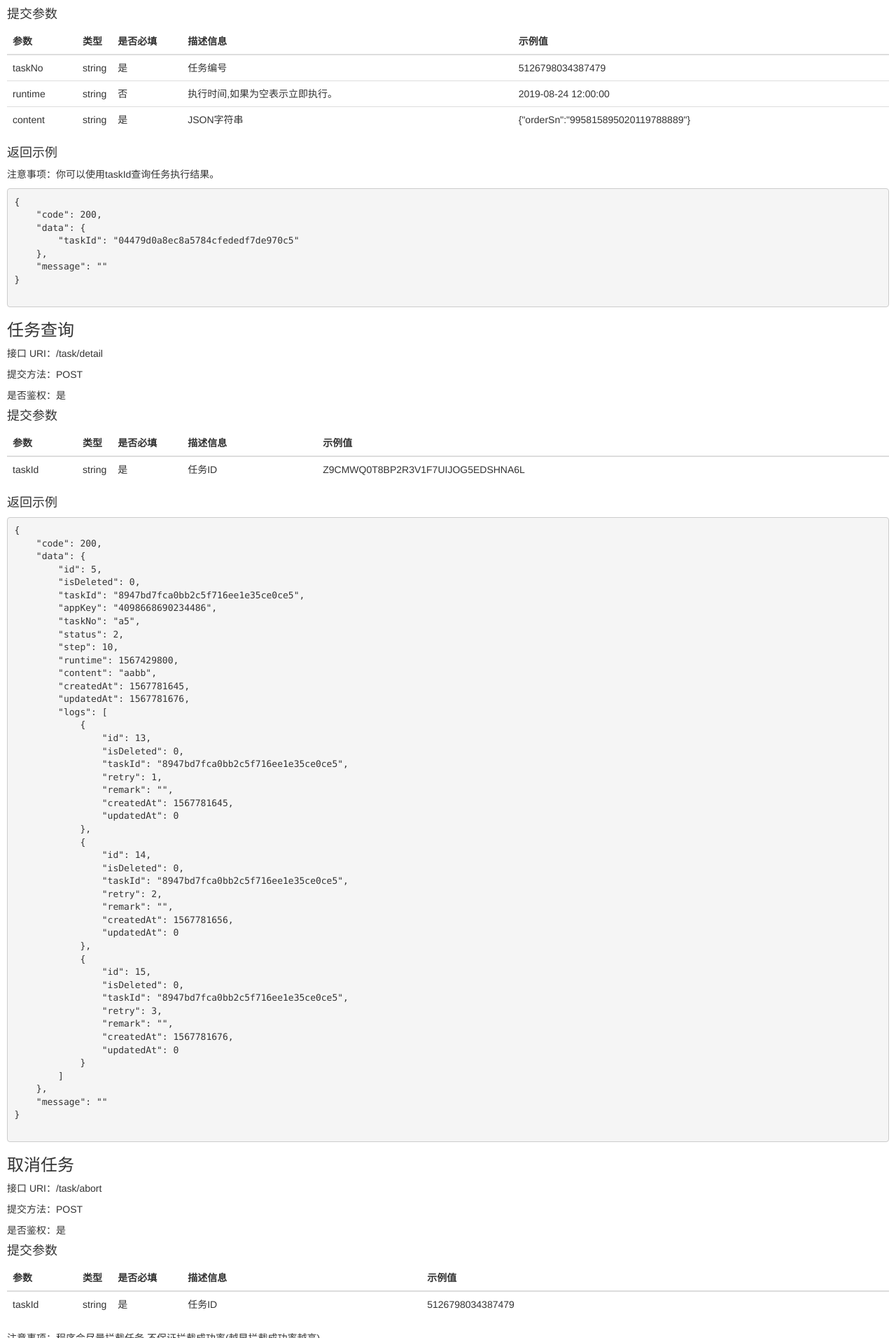
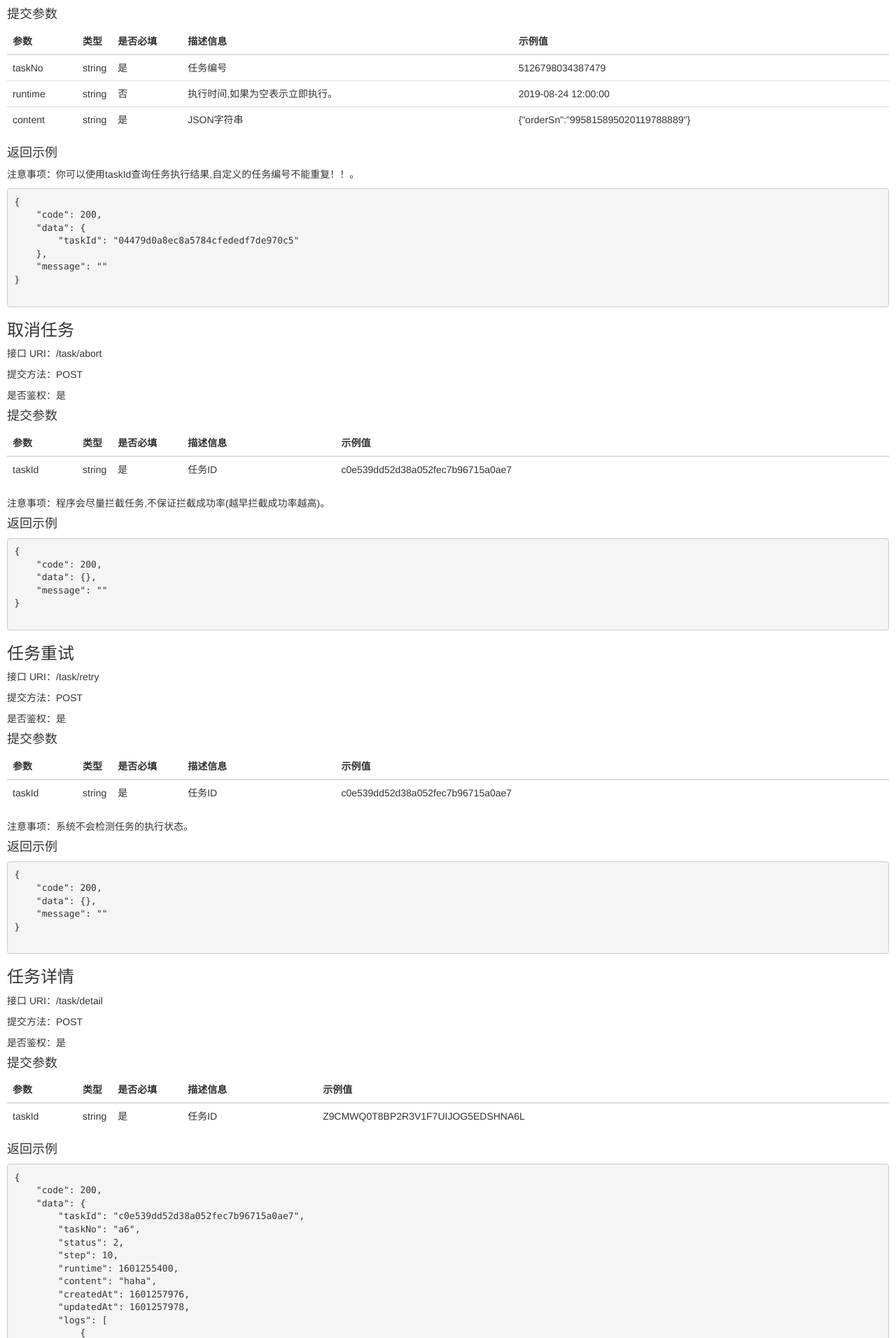
Before and after one commit to longjianghu/good-job, a PHP site: page /resource/views/home/index.php in a window 1280 px wide. Shown: the part 1181-3093 px from the top of the page at 70% size. Run offline with PHP 8.4, Linux system fonts and the light colour scheme.

Commit message:
调整接口说明

```diff
--- a/resource/views/home/index.php
+++ b/resource/views/home/index.php
@@ -127,88 +127,12 @@
         </tbody>
     </table>
     <h4>返回示例</h4>
-    <p>注意事项：你可以使用taskId查询任务执行结果。</p>
+    <p>注意事项：你可以使用taskId查询任务执行结果,自定义的任务编号不能重复！！。</p>
     <pre>
 {
     "code": 200,
     "data": {
         "taskId": "04479d0a8ec8a5784cfededf7de970c5"
-    },
-    "message": ""
-}
-        </pre>
-</section>
-<section class="content">
-    <h3>任务查询</h3>
-    <p>接口 URI：/task/detail</p>
-    <p>提交方法：POST</p>
-    <p>是否鉴权：是</p>
-    <h4>提交参数</h4>
-    <table class="table table-hover">
-        <thead>
-        <tr>
-            <th width="100px">参数</th>
-            <th width="50px">类型</th>
-            <th width="100px">是否必填</th>
-            <th>描述信息</th>
-            <th>示例值</th>
-        </tr>
-        </thead>
-        <tbody>
-        <tr>
-            <td>taskId</td>
-            <td>string</td>
-            <td>是</td>
-            <td>任务ID</td>
-            <td>Z9CMWQ0T8BP2R3V1F7UIJOG5EDSHNA6L</td>
-        </tr>
-        </tbody>
-    </table>
-    <h4>返回示例</h4>
-    <pre>
-{
-    "code": 200,
-    "data": {
-        "id": 5,
-        "isDeleted": 0,
-        "taskId": "8947bd7fca0bb2c5f716ee1e35ce0ce5",
-        "appKey": "4098668690234486",
-        "taskNo": "a5",
-        "status": 2,
-        "step": 10,
-        "runtime": 1567429800,
-        "content": "aabb",
-        "createdAt": 1567781645,
-        "updatedAt": 1567781676,
-        "logs": [
-            {
-                "id": 13,
-                "isDeleted": 0,
-                "taskId": "8947bd7fca0bb2c5f716ee1e35ce0ce5",
-                "retry": 1,
-                "remark": "",
-                "createdAt": 1567781645,
-                "updatedAt": 0
-            },
-            {
-                "id": 14,
-                "isDeleted": 0,
-                "taskId": "8947bd7fca0bb2c5f716ee1e35ce0ce5",
-                "retry": 2,
-                "remark": "",
-                "createdAt": 1567781656,
-                "updatedAt": 0
-            },
-            {
-                "id": 15,
-                "isDeleted": 0,
-                "taskId": "8947bd7fca0bb2c5f716ee1e35ce0ce5",
-                "retry": 3,
-                "remark": "",
-                "createdAt": 1567781676,
-                "updatedAt": 0
-            }
-        ]
     },
     "message": ""
 }
@@ -236,7 +160,7 @@
             <td>string</td>
             <td>是</td>
             <td>任务ID</td>
-            <td>5126798034387479</td>
+            <td>c0e539dd52d38a052fec7b96715a0ae7</td>
         </tr>
         </tbody>
     </table>
@@ -272,7 +196,7 @@
             <td>string</td>
             <td>是</td>
             <td>任务ID</td>
-            <td>5126798034387479</td>
+            <td>c0e539dd52d38a052fec7b96715a0ae7</td>
         </tr>
         </tbody>
     </table>
@@ -317,26 +241,19 @@
 {
     "code": 200,
     "data": {
-        "id": 12,
-        "isDeleted": 0,
-        "taskId": "e4f025e10e8253c6c809d84682047d1a",
-        "appKey": "4164257246765264",
-        "taskNo": "a12",
+        "taskId": "c0e539dd52d38a052fec7b96715a0ae7",
+        "taskNo": "a6",
         "status": 2,
         "step": 10,
-        "runtime": 1567239600,
-        "content": "aabb",
-        "createdAt": 1567239098,
-        "updatedAt": 1567240696,
+        "runtime": 1601255400,
+        "content": "haha",
+        "createdAt": 1601257976,
+        "updatedAt": 1601257978,
         "logs": [
             {
-                "id": 16,
-                "isDeleted": 0,
-                "taskId": "e4f025e10e8253c6c809d84682047d1a",
-                "code": 100,
-                "message": "系统拦截",
-                "content": "",
-                "createdAt": 1567240696,
+                "retry": 1,
+                "remark": "API接口异常,数据请求失败!",
+                "createdAt": 1601257978,
                 "updatedAt": 0
             }
         ]
```
